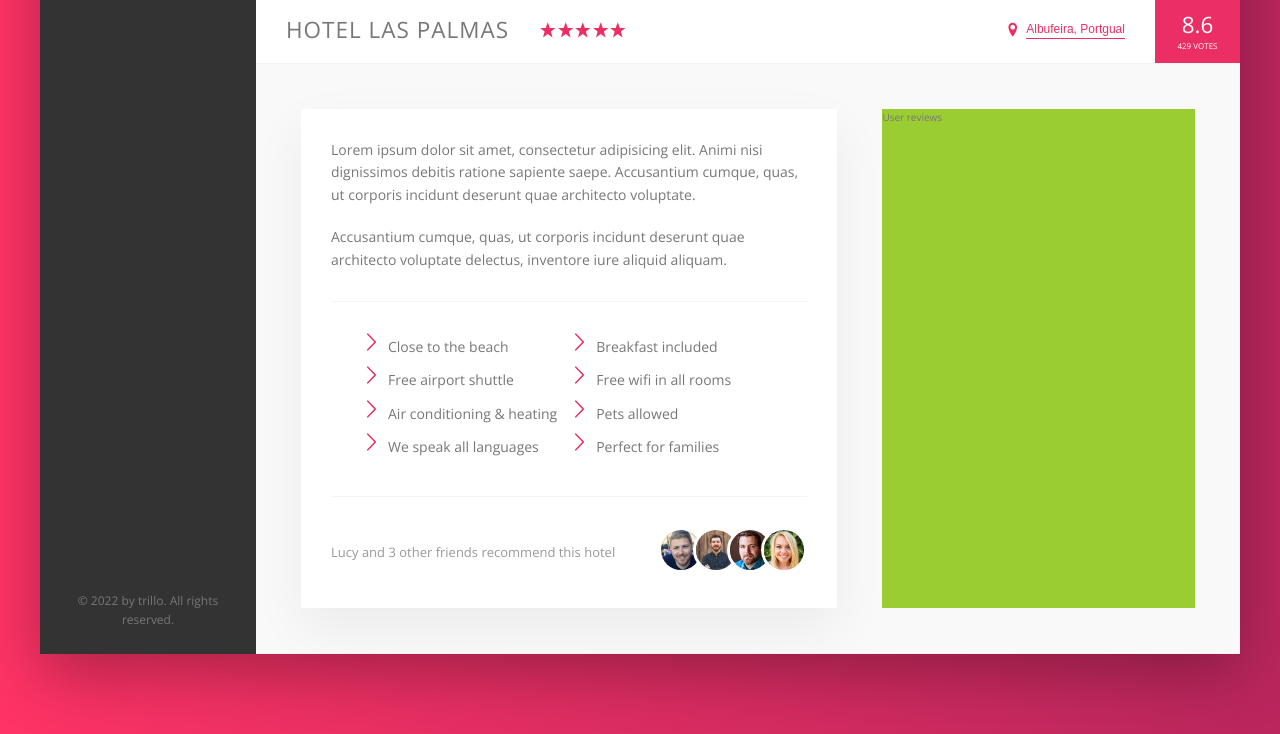
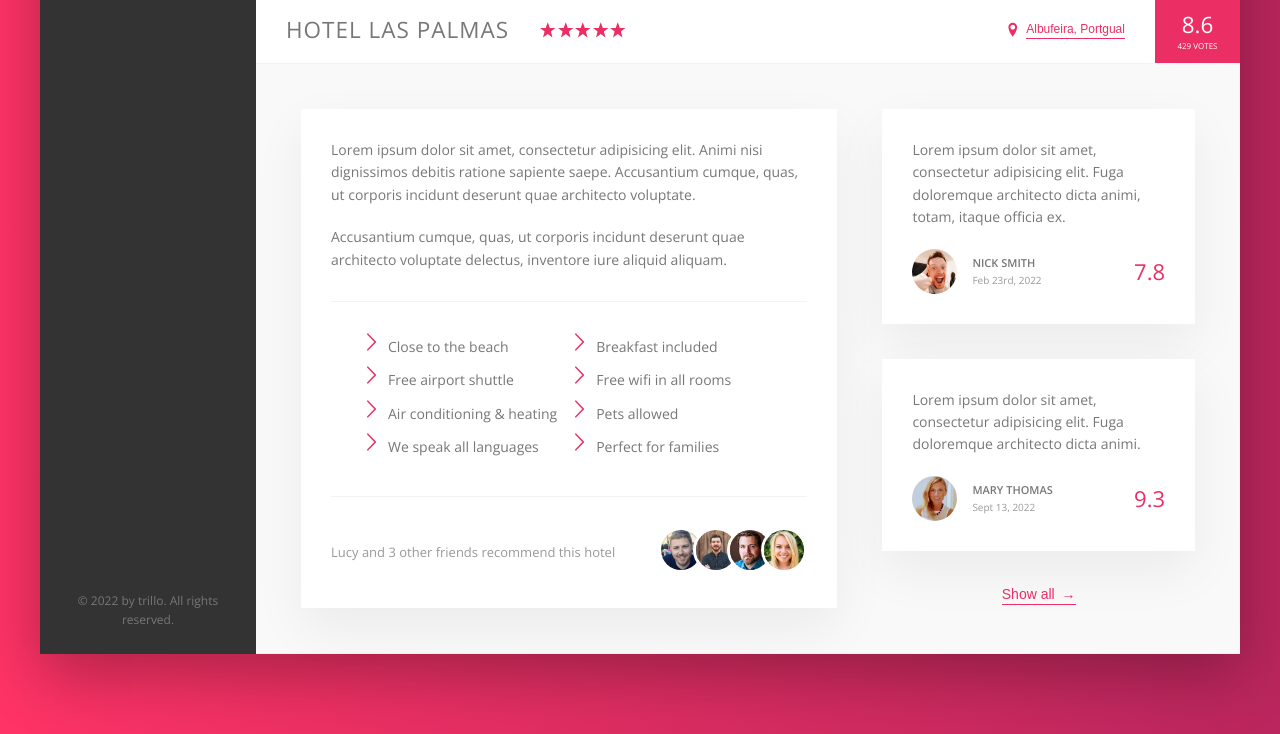
Before and after one commit to kgriffith8/trillo, a website: page index.html in a window 1280 px wide. Shown: the part 538-1272 px from the top of the page. Drawn offline with nearby package versions, Linux system fonts and the light colour scheme.

Commit message:
Structured and styled the user reviews section

```diff
--- a/index.html
+++ b/index.html
@@ -170,9 +170,37 @@
                         </div>
 
                         <div class="user-reviews">
-                            User reviews
+                            <figure class="review">
+                                <blockquote class="review__text">
+                                    Lorem ipsum dolor sit amet, consectetur adipisicing elit. Fuga doloremque architecto dicta animi, totam, itaque officia ex.
+                                </blockquote>
+                                <figcaption class="review__user">
+                                    <img src="img/user-1.jpg" alt="" class="review__photo">
+                                    <div class="review__user-box">
+                                        <p class="review__user-name">Nick Smith</p>
+                                        <p class="review__user-date">Feb 23rd, 2022</p>
+                                    </div>
+                                    <div class="review__rating">7.8</div>
+                                </figcaption>
+                            </figure>
+
+                            <figure class="review">
+                                <blockquote class="review__text">
+                                    Lorem ipsum dolor sit amet, consectetur adipisicing elit. Fuga doloremque architecto dicta animi.
+                                </blockquote>
+                                <figcaption class="review__user">
+                                    <img src="img/user-2.jpg" alt="" class="review__photo">
+                                    <div class="review__user-box">
+                                        <p class="review__user-name">Mary Thomas</p>
+                                        <p class="review__user-date">Sept 13, 2022</p>
+                                    </div>
+                                    <div class="review__rating">9.3</div>
+                                </figcaption>
+                            </figure>
+
+                            <button class="button-inline">Show all <span>&rarr;</span></button>
                         </div>
-
+                    </div>
                 </main>
             </div>
         </div>
--- a/sass/_components.scss
+++ b/sass/_components.scss
@@ -276,8 +276,17 @@
     cursor: pointer;
     transition: all .2s;
 
+    & span {
+        margin-left: 3px;
+        transition: margin-left .2s;
+    }
+
     &:hover {
         color: var(--color-grey-dark-1);
+
+        span {
+            margin-left: .8rem;
+        }
     }
 
     &:focus {
@@ -374,3 +383,51 @@
             margin-right: -1.5rem;
         }}
 }
+
+///////////////////////////////////
+// REVIEWS
+.review {
+    background-color: #fff;
+    box-shadow: var(--shadow-light);
+    padding: 3rem;
+    margin-bottom: 3.5rem;
+    position: relative;
+
+    &__text {
+        margin-bottom: 2rem;
+    }
+
+    &__user {
+        display: flex;
+        align-items: center;
+    }
+
+    &__photo {
+        height: 4.5rem;
+        width: 4.5rem;
+        border-radius: 50%;
+        margin-right: 1.5rem;
+    }
+
+    &__user-box {
+        margin-right: auto;
+    }
+
+    &__user-name {
+        font-size: 1.1rem;
+        font-weight: 600;
+        text-transform: uppercase;
+        color: var(--color-grey-dark-2);
+    }
+
+    &__user-date {
+        font-size: 1rem;
+        color: var(--color-grey-dark-3);
+    }
+
+    &__rating {
+        color: var(--color-primary);
+        font-size: 2.2rem;
+        font-weight: 300;
+    }
+}
--- a/sass/_layout.scss
+++ b/sass/_layout.scss
@@ -38,6 +38,7 @@
 }
 
 .detail {
+    font-size: 1.4rem;
     display: flex;
     padding: 4.5rem;
     background-color: var(--color-grey-light-1);
@@ -54,6 +55,8 @@
 }
 
 .user-reviews {
-    background-color: yellowgreen;
     flex: 1;
+    display: flex;
+    flex-direction: column;
+    align-items: center;
 }
```
Also changed, not shown: css/style.css.
